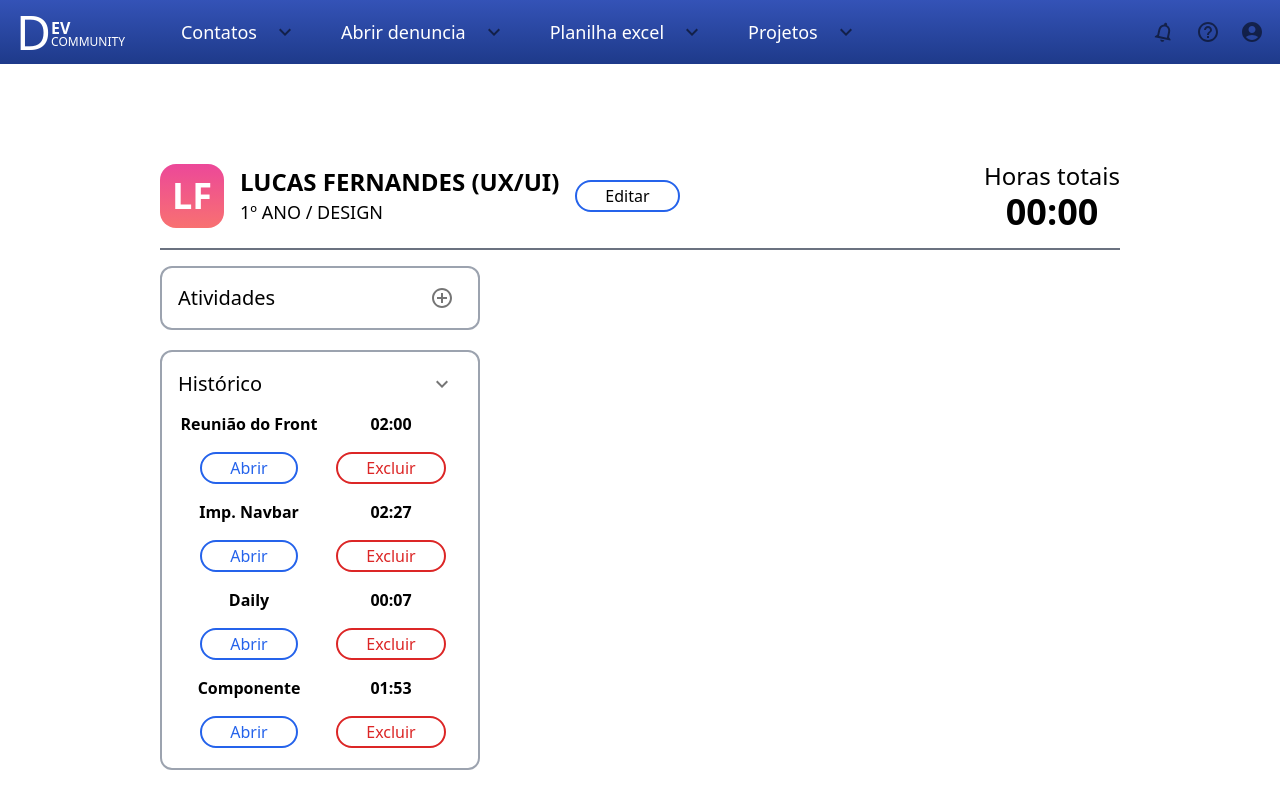
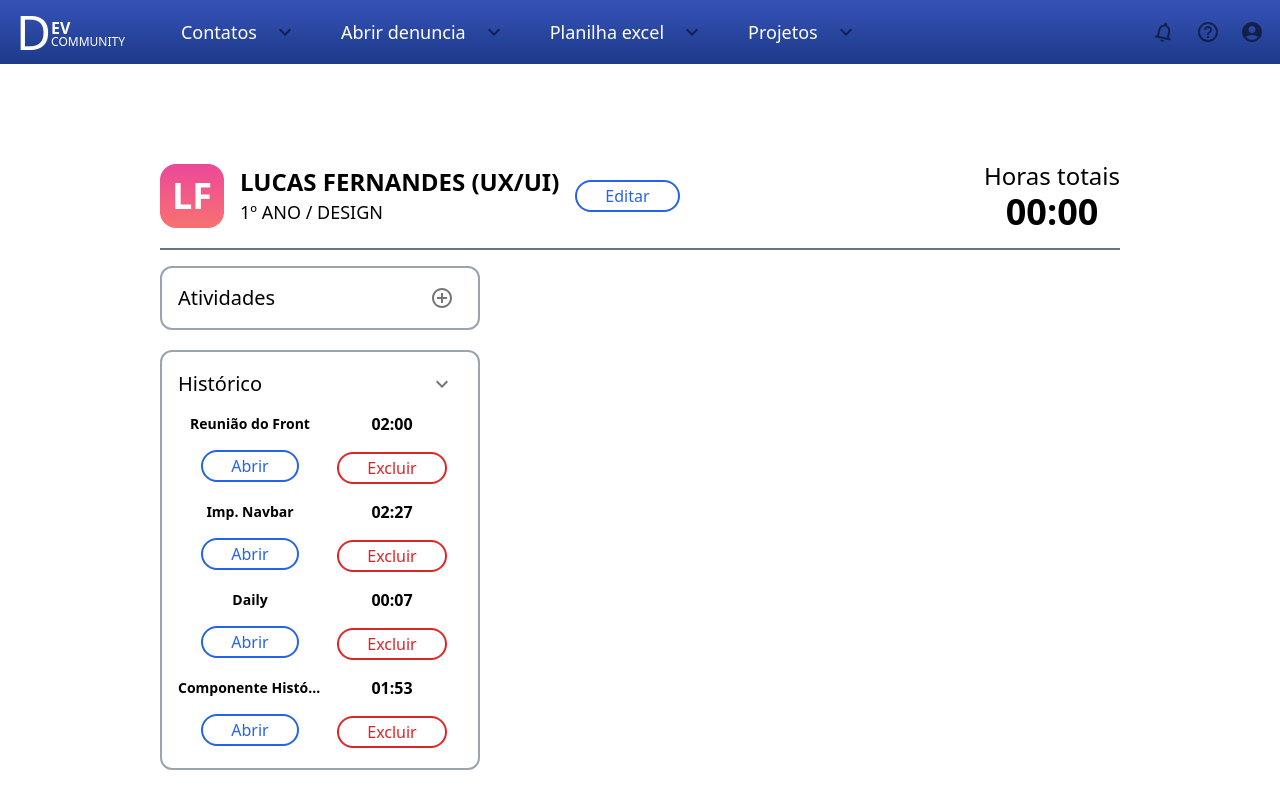
Before and after one commit to Maua-Dev/portal_interno_front, a Next.js app: page / in a window 1280 px wide. Both pictures are taken after a click on the button 442 px from the left and 384 px from the top of the page. Built offline with nearby package versions, Linux system fonts and the light colour scheme.

Commit message:
added responsive history component

```diff
--- a/src/app/components/ActivitiesButton.tsx
+++ b/src/app/components/ActivitiesButton.tsx
@@ -4,7 +4,7 @@ import { ReactNode } from 'react'
 
 const Container = ({ children }: { children: ReactNode }) => {
   return (
-    <div className="mb-5 flex h-16 w-48 items-center justify-between rounded-xl border-2 border-gray-400 px-4 sm:w-80">
+    <div className="mb-5 flex h-16 w-64 items-center justify-between rounded-xl border-2 border-gray-400 px-4 sm:w-80">
       {children}
     </div>
   )
--- a/src/app/components/HistoryButton.tsx
+++ b/src/app/components/HistoryButton.tsx
@@ -14,7 +14,7 @@ const Container = ({
     <div
       className={`flex ${
         isOpen ? 'h-auto' : 'h-16'
-      } w-48 transform flex-col items-start justify-between rounded-xl border-2 border-gray-400 px-4 py-3 transition-all duration-500 sm:w-80`}
+      } w-64 transform flex-col items-start justify-between rounded-xl border-2 border-gray-400 px-4 py-3 transition-all duration-500 sm:w-80`}
     >
       {children}
     </div>
@@ -115,7 +115,9 @@ export default function HistoryButton({
             return (
               <ActionDisplay key={index}>
                 <Line>
-                  <p className="text-center font-bold">{activity.title}</p>
+                  <p className="w-20 overflow-hidden text-ellipsis whitespace-nowrap text-center text-sm font-bold sm:w-36">
+                    {activity.title}
+                  </p>
                   <ActionButton text="Abrir" color="blue" />
                 </Line>
                 <Line>
--- a/src/app/components/NameHeader.tsx
+++ b/src/app/components/NameHeader.tsx
@@ -45,7 +45,7 @@ const ProfileSquare = ({ name }: { name: string }) => {
 
 const EditButton = () => {
   return (
-    <button className="hidden h-6 rounded-full border-2 border-blue-600 px-4 text-xs lg:block xl:h-8 xl:px-7 xl:text-base">
+    <button className="hidden h-6 rounded-full border-2 border-blue-600 px-4 text-xs text-blue-600 lg:block xl:h-8 xl:px-7 xl:text-base">
       Editar
     </button>
   )
--- a/src/app/components/actions.ts
+++ b/src/app/components/actions.ts
@@ -48,7 +48,7 @@ export const activities: Action[] = [
     endDate: 1689976380000,
     duration: 6780000,
     actionId: 'uuid2',
-    title: 'Componente',
+    title: 'Componente Histórico e Atividades',
     actionTypeTag: ACTION_TYPE.MEETING,
     projectCode: 'PT',
     stackTags: [STACK.FRONTEND],
```
